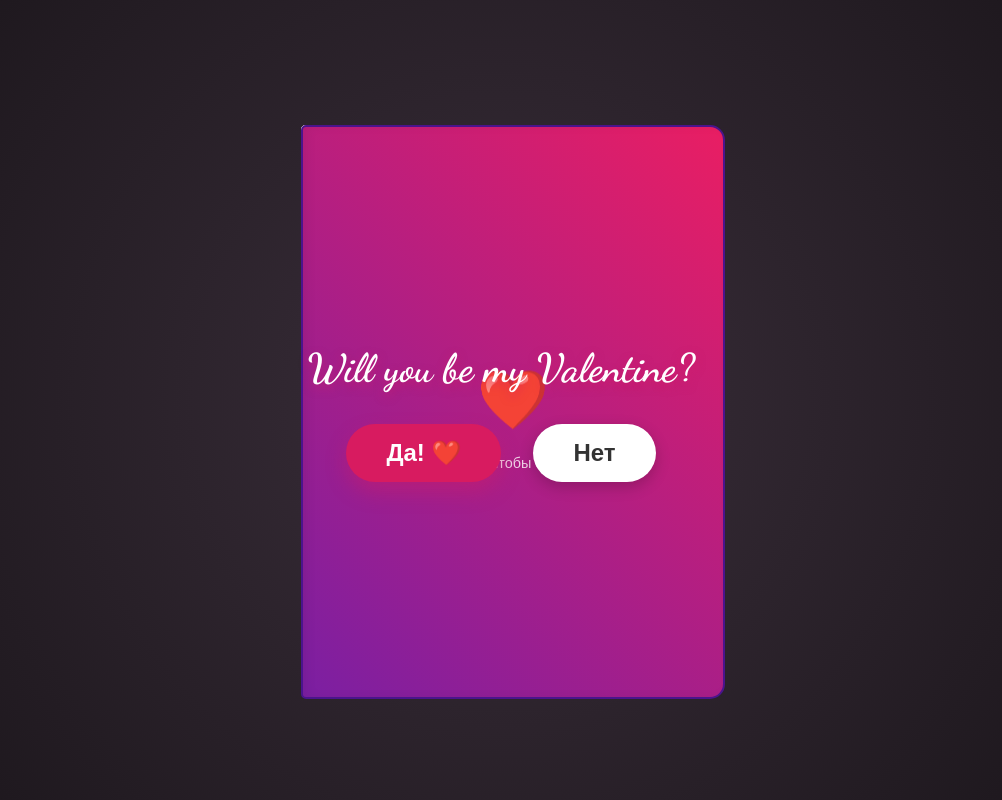
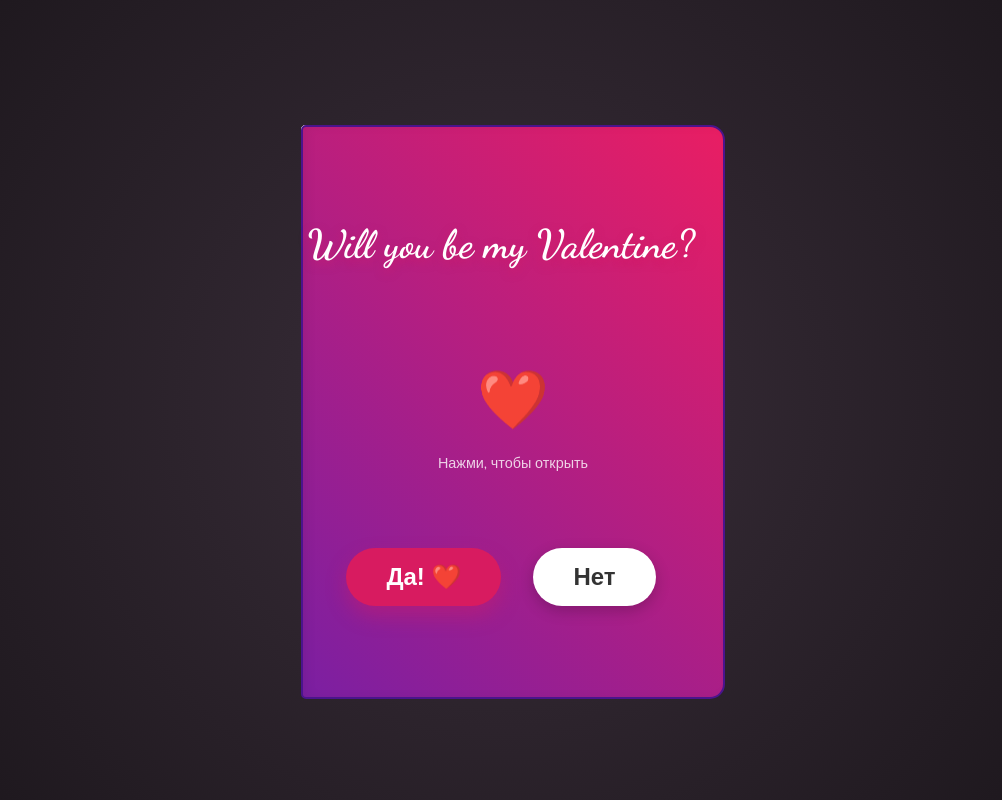
Before and after one commit to leopalladium/valentine-checker, a Nuxt app in the folder frontend/: page / in a window 1280 px wide. Shown: the whole page, without its empty margins (139-1141 px from the left). Built offline with nearby package versions, Linux system fonts and the light colour scheme.

Commit message:
Refactor app.vue to improve button accessibility and adjust styles for better layout

```diff
--- a/frontend/app/app.vue
+++ b/frontend/app/app.vue
@@ -1,5 +1,5 @@
 <script setup>
-import { ref, watch } from 'vue'
+import { ref } from 'vue'
 import confetti from 'canvas-confetti'
 
 const accepted = ref(false)
@@ -243,7 +243,9 @@ const getZIndex = (pageIndex) => {
                 Я обещаю быть твоей поддержкой, твоей радостью
                 и тем, кто будет рядом и всегда приносит шоколадки. 🍫
               </p>
-              <div class="nav-hint" @click="nextPage">Далее ➡️</div>
+              <div class="nav-actions">
+                <button class="small-btn" @click="nextPage">Далее ➡️</button>
+              </div>
             </div>
           </div>
           <div class="back">
@@ -447,9 +449,10 @@ html, body {
   color: #fff;
   font-family: 'Dancing Script', cursive;
   font-size: 2.5rem; /* Reduced from 4rem */
-  margin-bottom: 2rem;
+  margin-bottom: 35vh;
   text-shadow: 0 4px 10px rgba(216, 27, 96, 0.5);
   text-align: center;
+  pointer-events: none; /* Let clicks pass through if overlapping (though margin keeps it away) */
 }
 
 .buttons-container {
@@ -558,12 +561,7 @@ html, body {
   color: white;
   width: 100%;
 }
-.cover-text {
-  display: block;
-  font-family: 'Dancing Script', cursive;
-  font-size: 2rem; /* Reduced from 2.5rem */
-  line-height: 1.2;
-}
+
 .heart-shape {
   font-size: 3rem; /* Reduced from 4rem */
   margin: 15px 0;
```
